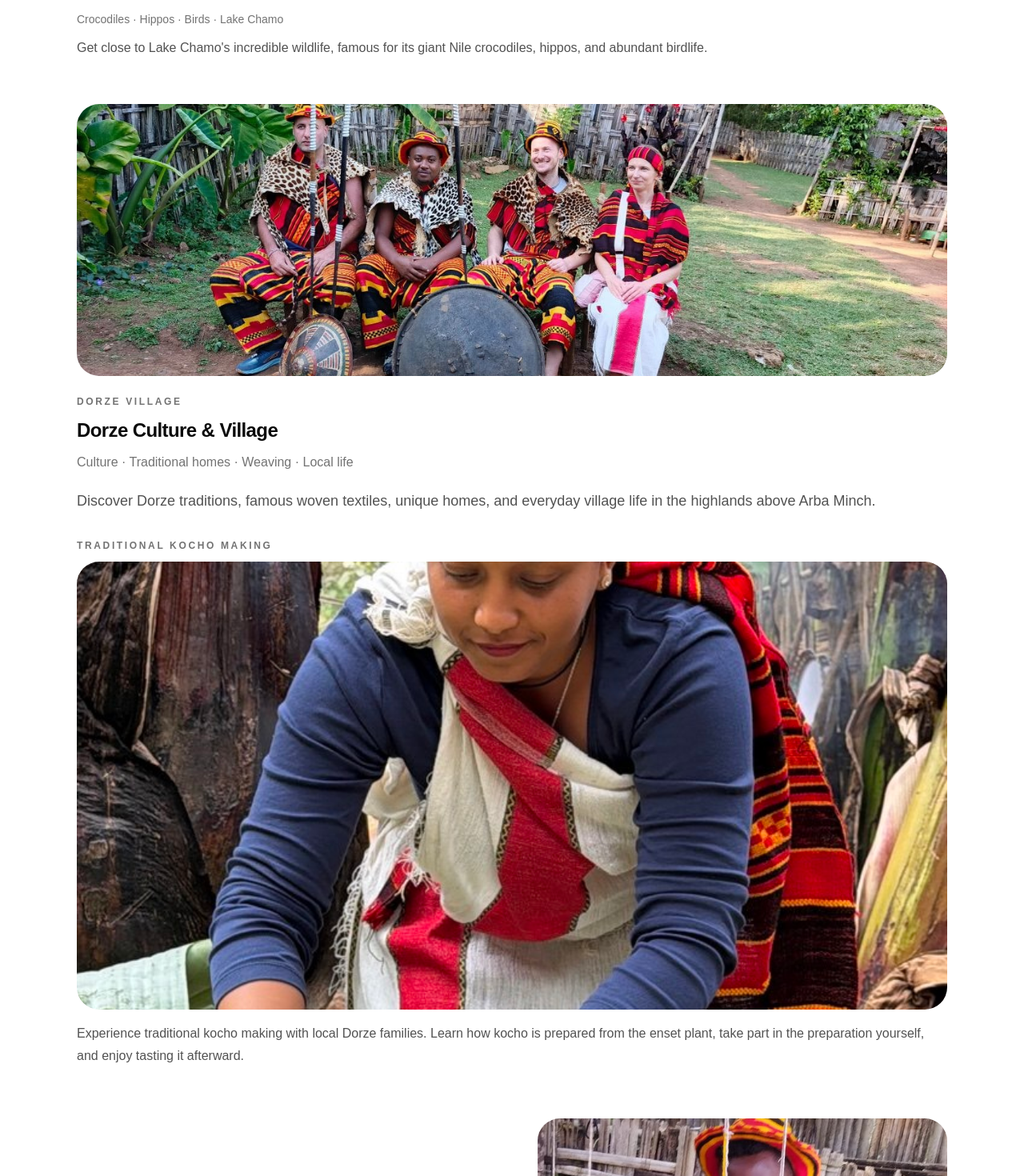
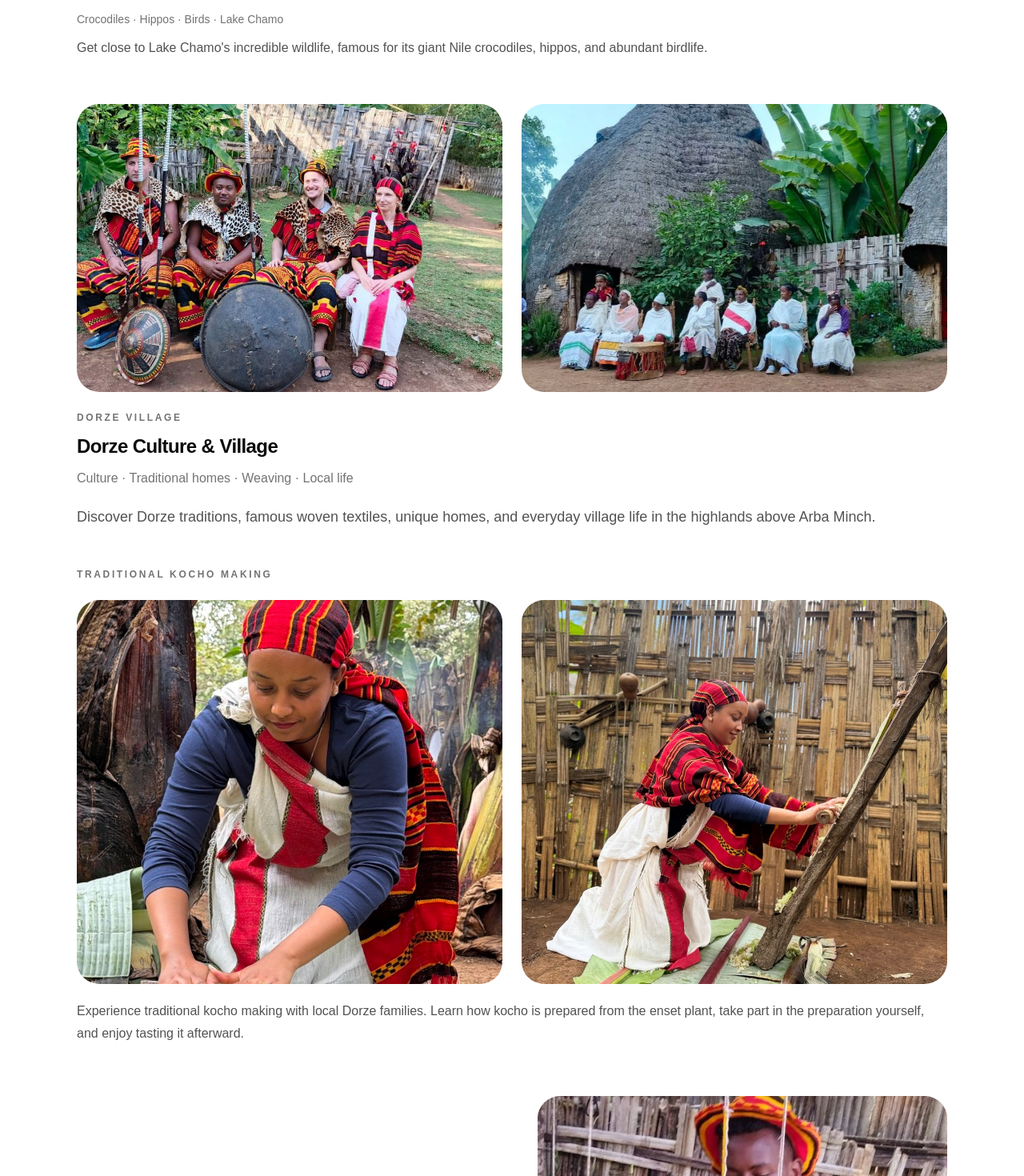
Before and after one commit to amanuel-gezahange/abushtour, a Next.js app: page / in a window 1280 px wide. Shown: the part 1400-2870 px from the top of the page at 80% size. Built offline with nearby package versions, Linux system fonts and the light colour scheme.

Commit message:
updated commit

```diff
--- a/app/page.tsx
+++ b/app/page.tsx
@@ -218,17 +218,37 @@ export default function Home() {
           </p>
         </div>
         {/* Dorze experience */}
+        {/* Dorze Culture & Village */}
         <div className="mt-14">
-          <div className="relative h-[300px] w-full overflow-hidden rounded-[28px] md:h-[340px]">
+
+          {/* Dorze photos */}
+          <div className="grid gap-6 md:grid-cols-2">
+
+            {/* Dorze culture photo */}
+            <div className="relative h-[300px] w-full overflow-hidden rounded-[28px] md:h-[360px]">
               <Image
                 src="/images/dorze.jpg"
                 alt="Dorze cultural experience near Arba Minch"
                 fill
-              sizes="(max-width: 768px) 100vw, 1152px"
+                sizes="(max-width: 768px) 100vw, 50vw"
                 className="object-cover object-center"
               />
             </div>
 
+            {/* Dorze village photo */}
+            <div className="relative h-[300px] w-full overflow-hidden rounded-[28px] md:h-[360px]">
+              <Image
+                src="/images/village.jpg"
+                alt="Traditional Dorze village near Arba Minch"
+                fill
+                sizes="(max-width: 768px) 100vw, 50vw"
+                className="object-cover object-center"
+              />
+            </div>
+
+          </div>
+
+          {/* Dorze description */}
           <p className="mt-6 text-xs font-semibold uppercase tracking-[0.22em] text-neutral-500">
             Dorze Village
           </p>
@@ -245,12 +265,20 @@ export default function Home() {
             Discover Dorze traditions, famous woven textiles, unique homes, and
             everyday village life in the highlands above Arba Minch.
           </p>
-          <div className="mt-8">
-            <p className="mb-3 text-xs font-semibold uppercase tracking-[0.22em] text-neutral-500">
+
+
+          {/* Traditional Kocho Making */}
+          <div className="mt-12">
+
+            <p className="text-xs font-semibold uppercase tracking-[0.22em] text-neutral-500">
               Traditional Kocho Making
             </p>
 
-            <div className="relative mt-6 h-[430px] w-full overflow-hidden rounded-[28px] md:mt-0 md:h-[560px]">
+            {/* Kocho photos */}
+            <div className="mt-6 grid gap-6 md:grid-cols-2">
+
+              {/* Kocho photo 1 */}
+              <div className="relative h-[430px] w-full overflow-hidden rounded-[28px] md:h-[480px]">
                 <Image
                   src="/images/kocho.jpg"
                   alt="Traditional kocho making in Dorze"
@@ -260,11 +288,31 @@ export default function Home() {
                 />
               </div>
 
-            <p className="mt-4 text-base leading-7 text-neutral-600">
-              Experience traditional kocho making with local Dorze families. Learn how kocho is prepared from the enset plant, take part in the preparation yourself, and enjoy tasting it afterward.
+              {/* Kocho photo 2 */}
+              <div className="relative h-[430px] w-full overflow-hidden rounded-[28px] md:h-[480px]">
+                <Image
+                  src="/images/kocho1.jpg"
+                  alt="Visitor experiencing traditional kocho making in Dorze"
+                  fill
+                  sizes="(max-width: 768px) 100vw, 50vw"
+                  className="object-cover object-center"
+                />
+              </div>
+
+            </div>
+
+            {/* Kocho description */}
+            <p className="mt-5 text-base leading-7 text-neutral-600">
+              Experience traditional kocho making with local Dorze families.
+              Learn how kocho is prepared from the enset plant, take part in the
+              preparation yourself, and enjoy tasting it afterward.
             </p>
+
           </div>
         </div>
+
+
+        {/* Traditional weaving experience */}
         {/* Traditional weaving experience */}
         <div className="mt-16 md:grid md:grid-cols-2 md:items-center md:gap-16">
 
```
Also changed, not shown: public/images/kocho1.jpg (added), public/images/village.jpg (added). Lines whose indentation alone changed are shown as unchanged.
